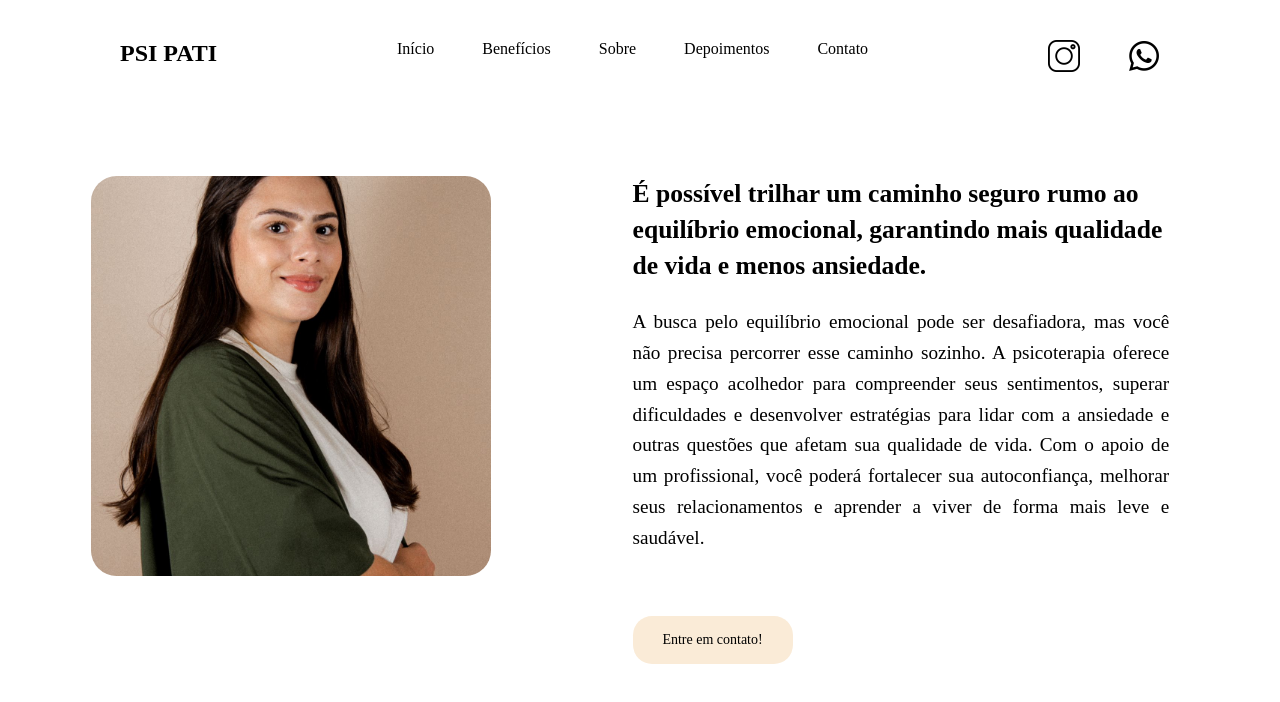
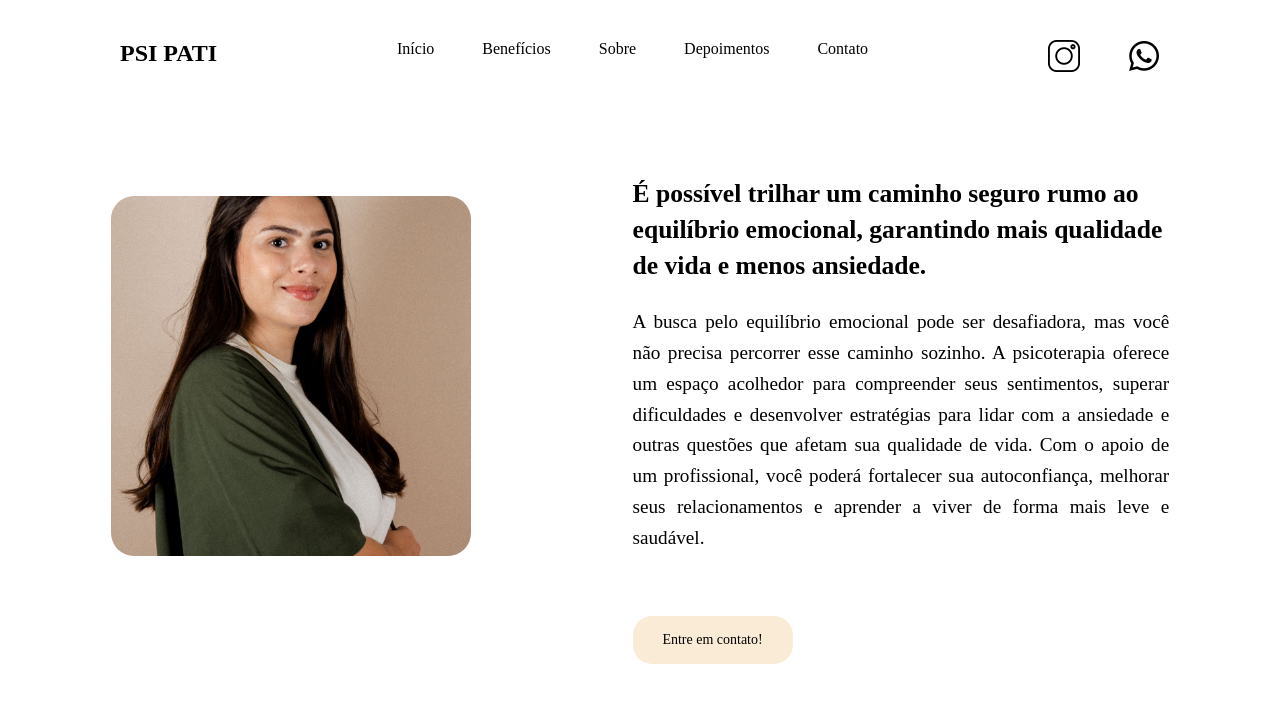
Before and after one commit to kauacode/psychologist-personal-site, a React (Vite) app: page / in a window 1280 px wide. Shown: the top 702 px of the page. Built offline with nearby package versions, Linux system fonts and the light colour scheme.

Commit message:
feat: add fade-in effect to image on load

```diff
--- a/src/components/Hero.jsx
+++ b/src/components/Hero.jsx
@@ -1,10 +1,21 @@
 import styles from './Hero.module.css';
 import fotoPerfil from '../assets/fotoPerfil.jpg'
 
+import { useState, useEffect } from 'react';
+
 export function Hero() {
+  const [isLoaded, setIsLoaded] = useState(false)
+
+    useEffect(() => {
+      setTimeout(() => {
+        setIsLoaded(true)
+      }, 500);
+    }, []);
+    console.log("Classes aplicadas:", isLoaded ? styles.pageLoaded : "");
+
   return (
     <main>
-      <div className={styles.heroContainer}>
+      <div className={`${styles.heroContainer} ${isLoaded ? styles.pageLoaded : ""}`}>
         <div className={styles.imageContainer}>
           <img src={fotoPerfil} alt="" />
         </div>
--- a/src/components/Hero.module.css
+++ b/src/components/Hero.module.css
@@ -23,6 +23,14 @@
   aspect-ratio: 1;
   object-fit: cover;
   border-radius: clamp(1rem, 2vw, 2rem);
+  opacity: 0;
+  transform: scale(0.9);
+  transition: opacity 1.5s ease-in-out, transform 1.5s ease-in-out;
+}
+
+.pageLoaded .imageContainer img {
+  opacity: 1;
+  transition: opacity 2s ease;
 }
 
 .contentContainer {
```
